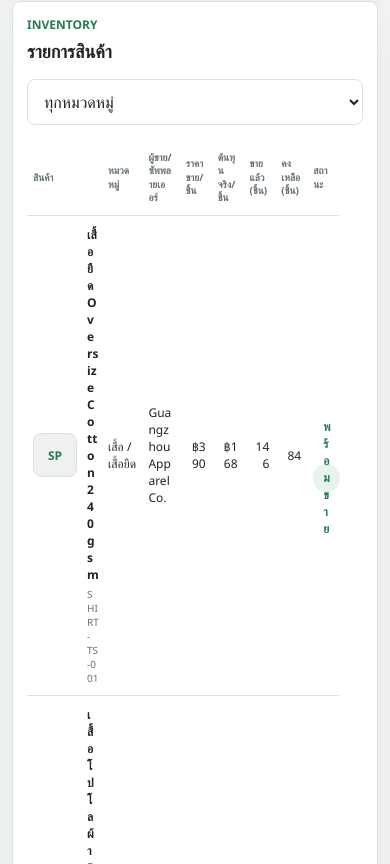
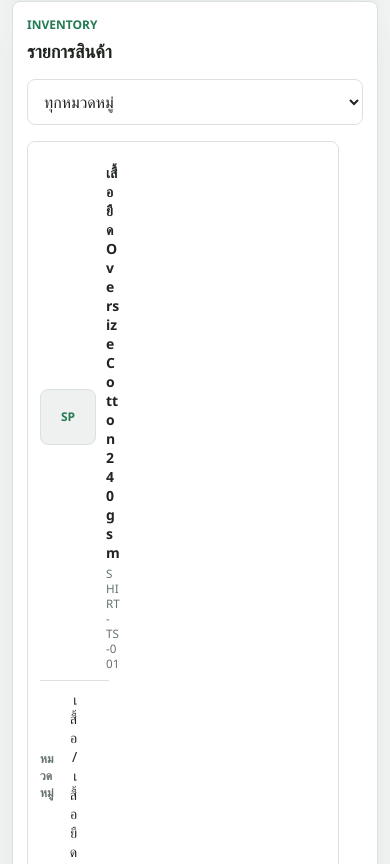
Before and after one commit to pairote1234/fashion_perfume_packaging, a website: page index.html in a window 390 px wide. Shown: the part 1060-1924 px from the top of the page. Drawn offline with Linux system fonts and the light colour scheme; no server answers.

Commit message:
Improve mobile dashboard layout

```diff
--- a/styles.css
+++ b/styles.css
@@ -1002,6 +1002,7 @@ th {
   .metrics-grid,
   .content-grid,
   .sales-list,
+  .side-stack,
   .shipment-list,
   .tracking-manager,
   .shipment-form-grid,
@@ -1010,6 +1011,138 @@ th {
   .customer-form-grid,
   .manager-grid {
     grid-template-columns: 1fr 1fr;
+  }
+
+  .side-stack {
+    grid-template-columns: 1fr;
+  }
+
+  #products .table-wrap,
+  .manage-table-wrap {
+    overflow: visible;
+  }
+
+  #products table,
+  #products thead,
+  #products tbody,
+  #products tr,
+  #products td,
+  .manage-table-wrap table,
+  .manage-table-wrap thead,
+  .manage-table-wrap tbody,
+  .manage-table-wrap tr,
+  .manage-table-wrap td {
+    display: block;
+    width: 100%;
+  }
+
+  #products thead,
+  .manage-table-wrap thead {
+    display: none;
+  }
+
+  #productTable,
+  #manageTable {
+    display: grid;
+    gap: 12px;
+  }
+
+  #productTable tr,
+  #manageTable tr {
+    display: grid;
+    padding: 12px;
+    border: 1px solid var(--line);
+    border-radius: 8px;
+    background: #fff;
+  }
+
+  #productTable td,
+  #manageTable td {
+    display: flex;
+    align-items: center;
+    justify-content: space-between;
+    gap: 14px;
+    padding: 9px 0;
+    border-bottom: 1px solid var(--line);
+    text-align: right;
+    font-size: 14px;
+  }
+
+  #productTable td:last-child,
+  #manageTable td:last-child {
+    border-bottom: 0;
+  }
+
+  #productTable td::before,
+  #manageTable td::before {
+    flex: 0 0 42%;
+    color: var(--muted);
+    font-size: 12px;
+    font-weight: 800;
+    text-align: left;
+  }
+
+  #productTable td:first-child,
+  #manageTable td:first-child {
+    display: block;
+    text-align: left;
+  }
+
+  #productTable td:first-child::before,
+  #manageTable td:first-child::before {
+    display: none;
+  }
+
+  #productTable td:nth-child(2)::before,
+  #manageTable td:nth-child(2)::before {
+    content: "หมวดหมู่";
+  }
+
+  #productTable td:nth-child(3)::before,
+  #manageTable td:nth-child(3)::before {
+    content: "ซัพพลายเออร์";
+  }
+
+  #productTable td:nth-child(4)::before,
+  #manageTable td:nth-child(4)::before {
+    content: "ราคาขาย/ชิ้น";
+  }
+
+  #productTable td:nth-child(5)::before,
+  #manageTable td:nth-child(5)::before {
+    content: "ต้นทุนจริง/ชิ้น";
+  }
+
+  #productTable td:nth-child(6)::before {
+    content: "ขายแล้ว";
+  }
+
+  #productTable td:nth-child(7)::before,
+  #manageTable td:nth-child(6)::before {
+    content: "คงเหลือ";
+  }
+
+  #productTable td:nth-child(8)::before {
+    content: "สถานะ";
+  }
+
+  #manageTable td:nth-child(7)::before {
+    content: "จุดเตือนเติม";
+  }
+
+  #manageTable td:nth-child(8)::before {
+    content: "จัดการ";
+  }
+
+  #productTable .product-identity,
+  #manageTable .product-identity {
+    grid-template-columns: 56px minmax(0, 1fr);
+  }
+
+  #productTable .product-photo,
+  #manageTable .product-photo {
+    width: 56px;
+    height: 56px;
   }
 
 }
```
